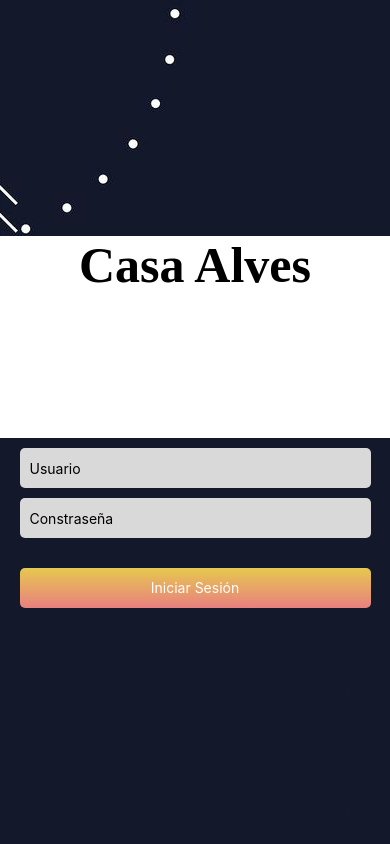
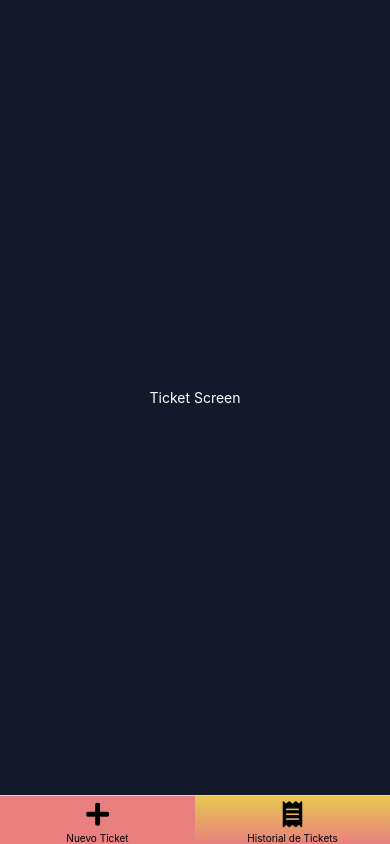
Before and after one commit to facundoalves1/ticket-management-mobile, a React Native app: screen /HomeScreen in a window 390 px wide. Shown: the top 844 px of the page. Built offline with nearby package versions, Linux system fonts and the light colour scheme.

Commit message:
Added a lot of things

```diff
--- a/App.js
+++ b/App.js
@@ -1,7 +1,12 @@
+import React from 'react';
 import Main from './src/Main';
+import { SafeAreaProvider } from 'react-native-safe-area-context';
 
 export default function App() {
   return (
-    <Main/>
+    <SafeAreaProvider>
+      <Main/>
+    </SafeAreaProvider>
+
   );
 }
--- a/package.json
+++ b/package.json
@@ -9,8 +9,12 @@
     "web": "expo start --web"
   },
   "dependencies": {
+    "@expo/vector-icons": "^13.0.0",
     "@expo/webpack-config": "^19.0.0",
     "@react-native-masked-view/masked-view": "^0.2.9",
+    "@react-navigation/bottom-tabs": "^6.5.11",
+    "@react-navigation/native": "^6.1.9",
+    "@react-navigation/stack": "^6.3.20",
     "expo": "^49.0.16",
     "expo-font": "^11.6.0",
     "expo-linear-gradient": "^12.5.0",
@@ -20,6 +24,8 @@
     "react-dom": "18.2.0",
     "react-native": "0.72.6",
     "react-native-linear-gradient": "^2.8.3",
+    "react-native-safe-area-context": "^4.7.4",
+    "react-native-vector-icons": "^10.0.2",
     "react-native-web": "~0.19.6"
   },
   "devDependencies": {
--- a/src/Main.jsx
+++ b/src/Main.jsx
@@ -1,8 +1,8 @@
 import React from "react";
-import LogInPage from "./pages/Login";
+import StackNavigation from "./navigation/StackNavigation";
 
 export default function Main(){
     return(
-        <LogInPage/>
+        <StackNavigation/>
     )
 };
--- /dev/null
+++ b/src/navigation/StackNavigation.jsx
@@ -0,0 +1,21 @@
+import React from "react";
+import { NavigationContainer } from "@react-navigation/native";
+import { createStackNavigator } from "@react-navigation/stack";
+import LogInPage from "../pages/Login";
+import MainScreen from "../pages/MainScreen";
+
+
+
+export default function StackNavigation(){
+
+    const Stack = createStackNavigator();
+
+    return(
+        <NavigationContainer>
+            <Stack.Navigator initialRouteName="Login">
+                <Stack.Screen name="Login" component={LogInPage} options={{headerShown:false}}/>
+                <Stack.Screen name="HomeScreen" component={MainScreen} options={{headerShown:false}}/>
+            </Stack.Navigator>
+        </NavigationContainer>
+    )
+};
--- /dev/null
+++ b/src/navigation/TabNavigation.jsx
@@ -0,0 +1,48 @@
+import React from "react";
+import { createBottomTabNavigator } from "@react-navigation/bottom-tabs";
+import TicketScreen from "../pages/TicketScreen";
+import HistoryScreen from "../pages/HistoryScreen";
+import { FontAwesome5 } from "@expo/vector-icons";
+import { LinearGradient } from "expo-linear-gradient";
+import { View } from "react-native";
+
+export default function TabNavigation() {
+  const Tab = createBottomTabNavigator();
+
+  return (
+    <Tab.Navigator
+    screenOptions={{
+        tabBarBackground: ()=>(
+            <View style={{flex:1}}>
+                <LinearGradient colors={["#E6C84F", "#E8807F"]} style={{width:'100%',height:'100%'}}></LinearGradient>
+            </View>
+        )
+    }}
+    >
+      <Tab.Screen
+        name="Nuevo Ticket"
+        component={TicketScreen}
+        options={{
+          tabBarIcon: () => (
+            <FontAwesome5 name="plus" size={26} color="black" />
+          ),
+          headerShown: false,
+          tabBarLabelStyle:{color:'black'},
+          tabBarActiveBackgroundColor: "#E8807F"
+        }}
+      />
+      <Tab.Screen
+        name="Historial de Tickets"
+        component={HistoryScreen}
+        options={{
+          tabBarIcon: () => (
+            <FontAwesome5 name="receipt" size={26} color="black" />
+          ),
+          headerShown: false,
+          tabBarLabelStyle:{color:'black'},
+          tabBarActiveBackgroundColor: "#E8807F"
+        }}
+      />
+    </Tab.Navigator>
+  );
+}
--- /dev/null
+++ b/src/pages/HistoryScreen.jsx
@@ -0,0 +1,24 @@
+import React from "react";
+import { View, Text, StyleSheet } from "react-native";
+import { SafeAreaView } from 'react-native-safe-area-context';
+
+export default function HistoryScreen(){
+    return(
+
+        <SafeAreaView style={styles.container}>
+            <View>
+                <Text style={{color:'white'}}>History Screen</Text>
+            </View>
+        </SafeAreaView>
+
+    )
+};
+
+const styles = StyleSheet.create({
+    container: {
+        flex: 1,
+        justifyContent: "center",
+        alignItems: "center",
+        backgroundColor: '#13182b'
+    }
+})
--- a/src/pages/Login.jsx
+++ b/src/pages/Login.jsx
@@ -10,6 +10,8 @@ import {
 import { Formik } from "formik";
 import { LinearGradient } from "expo-linear-gradient";
 import MaskedView from "@react-native-masked-view/masked-view";
+import { useNavigation } from "@react-navigation/native";
+import { SafeAreaView } from "react-native-safe-area-context";
 
 const initialValues = {
   user: "",
@@ -18,13 +20,17 @@ const initialValues = {
 
 const image = require("../../assets/background.jpg");
 export default function LogInPage() {
+
+  const navigation = useNavigation();
+
   return (
     <Formik
       initialValues={initialValues}
-      onSubmit={(values) => console.log(values)}
+      onSubmit={() => navigation.navigate("HomeScreen")}
     >
       {({ handleChange, handleSubmit, values }) => {
         return (
+          <SafeAreaView style={{flex:1}}>
             <View style={styles.container}>
               <ImageBackground
                 source={image}
@@ -97,6 +103,7 @@ export default function LogInPage() {
                 </LinearGradient>
               </ImageBackground>
             </View>
+          </SafeAreaView>
         );
       }}
     </Formik>
--- /dev/null
+++ b/src/pages/MainScreen.jsx
@@ -0,0 +1,8 @@
+import React from "react";
+import TabNavigator from "../navigation/TabNavigation";
+
+export default function MainScreen(){
+    return(
+        <TabNavigator/>
+    )
+};
--- /dev/null
+++ b/src/pages/TicketScreen.jsx
@@ -0,0 +1,24 @@
+import React from "react";
+import { View, Text, StyleSheet } from "react-native";
+import { SafeAreaView } from 'react-native-safe-area-context';
+
+export default function TicketScreen(){
+    return(
+
+        <SafeAreaView style={styles.container}>
+            <View>
+                <Text style={{color:'white'}}>Ticket Screen</Text>
+            </View>
+        </SafeAreaView>
+
+    )
+};
+
+const styles = StyleSheet.create({
+    container: {
+        flex: 1,
+        justifyContent: "center",
+        alignItems: "center",
+        backgroundColor: '#13182b'
+    }
+})
```
Also changed, not shown: 1 other file (tests, documents, lock files or other folders). Lines whose indentation alone changed are shown as unchanged.
